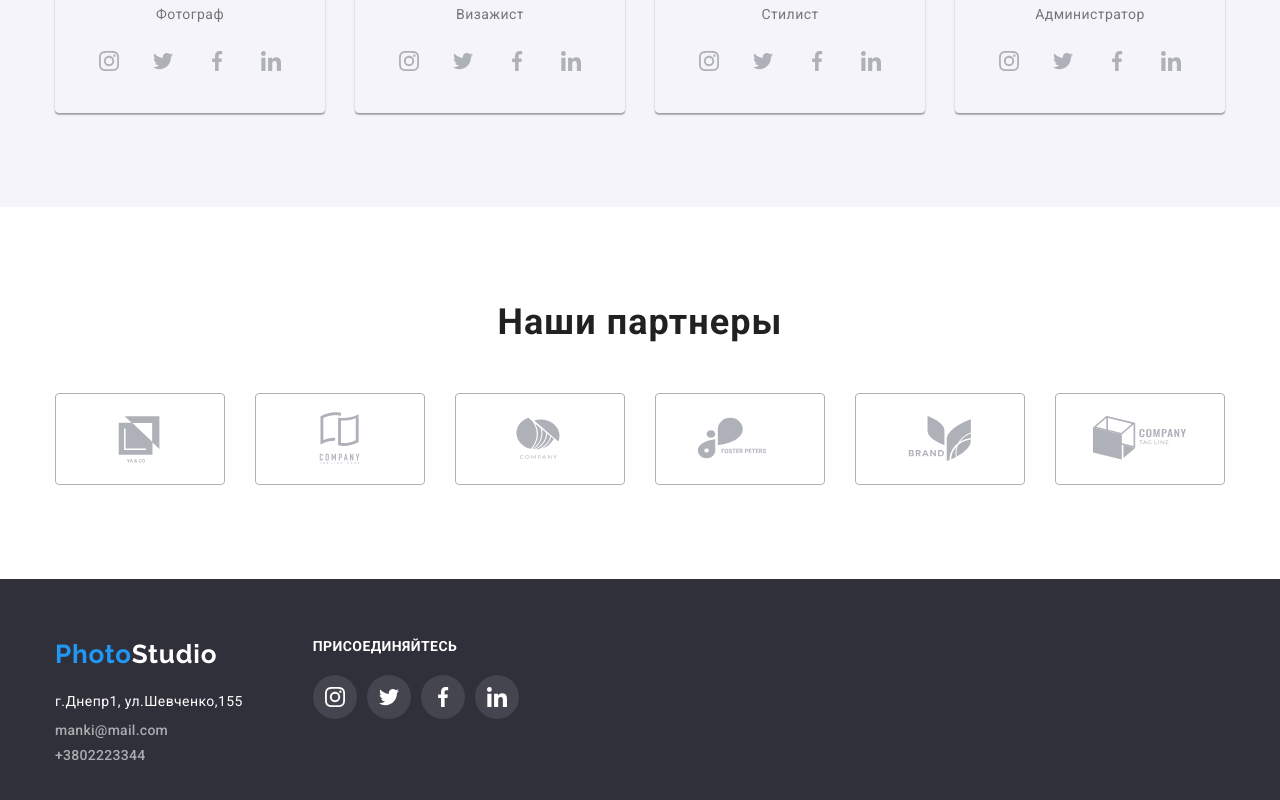
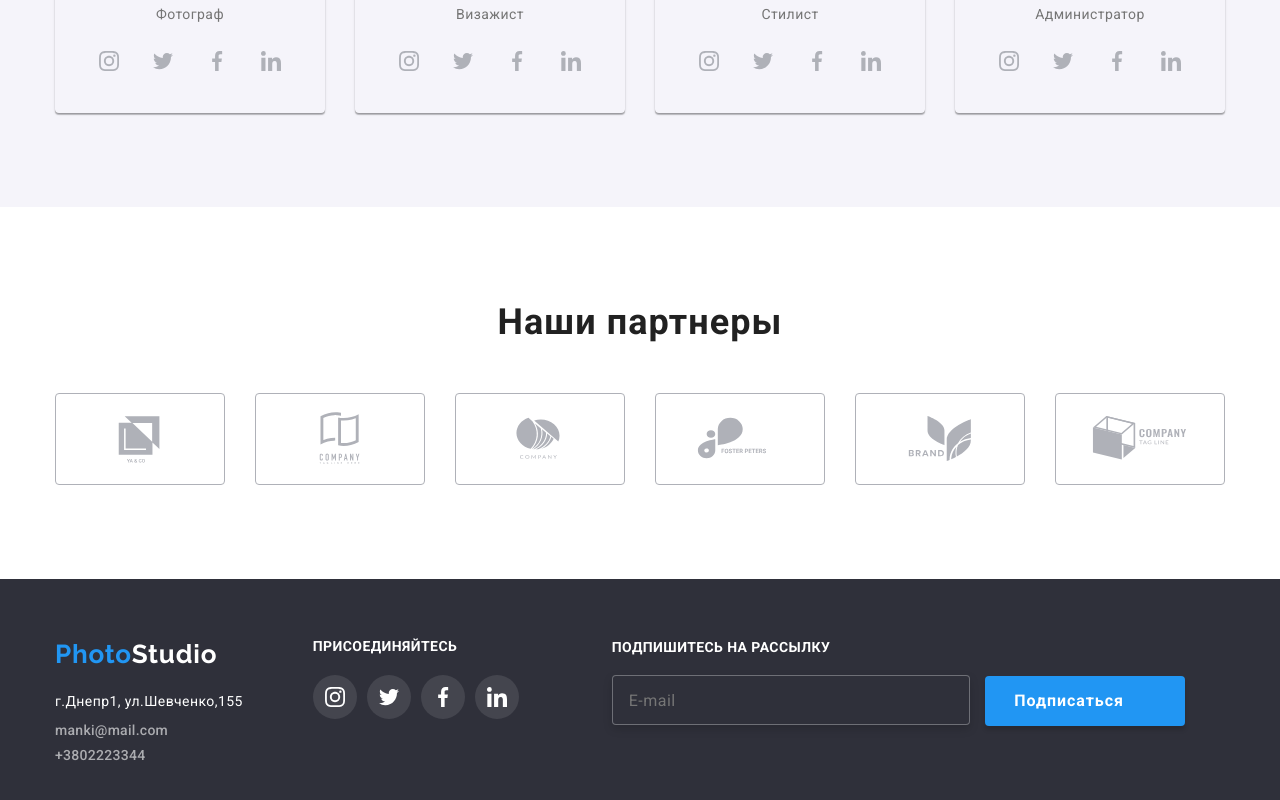
Before and after one commit to alexandra-Tan/form-styles, a plain HTML site: page index.html in a window 1280 px wide. Shown: the part 2481-3281 px from the top of the page. Drawn offline with nearby package versions, Linux system fonts and the light colour scheme.

Commit message:
style form

```diff
--- a/css/style.css
+++ b/css/style.css
@@ -467,6 +467,7 @@ header {
   border-radius: 4px;
 
   transform: translate(-50%, -50%) scale(1);
+
   transition: transform 250ms cubic-bezier(0.4, 0, 0.2, 1);
 }
 
@@ -505,6 +506,7 @@ header {
 
 .field-form {
   margin-bottom: 10px;
+  position: relative;
 }
 
 .label-form {
@@ -521,6 +523,26 @@ header {
   height: 40px;
   border: 1px solid rgba(33, 33, 33, 0.2);
   border-radius: 4px;
+  padding-left: 42px;
+  outline: none;
+  transition: outline 250ms cubic-bezier(0.4, 0, 0.2, 1);
+  transition: border 250ms cubic-bezier(0.4, 0, 0.2, 1);
+}
+
+.input-form:focus {
+  outline: 1px solid var(--color-accent);
+  border: 1px solid var(--color-accent);
+}
+
+.icon-modal {
+  position: absolute;
+  bottom: 11px;
+  left: 12px;
+
+  transition: fill 250ms cubic-bezier(0.4, 0, 0.2, 1);
+}
+.input-form:focus ~ .icon-modal {
+  fill: #2196f3;
 }
 
 .comment-form {
@@ -541,11 +563,21 @@ header {
   letter-spacing: 0.01em;
   border: 1px solid rgba(33, 33, 33, 0.2);
   border-radius: 4px;
+
+  transition: outline 250ms cubic-bezier(0.4, 0, 0.2, 1);
+  transition: border 250ms cubic-bezier(0.4, 0, 0.2, 1);
+}
+
+.comment-form:focus {
+  outline: 1px solid var(--color-accent);
+  border: 1px solid var(--color-accent);
 }
 
 .label-checkbox {
   display: block;
+  margin-bottom: 30px;
 }
+
 .label-checkbox > a {
   color: var(--color-accent);
 }
@@ -556,7 +588,6 @@ header {
   line-height: 1.71;
 
   letter-spacing: 0.03em;
-  margin-bottom: 30px;
 }
 
 .button-form {
@@ -786,3 +817,61 @@ footer .contacts {
 .footer-links-list > li + li {
   margin-left: 10px;
 }
+
+/* подписывайтесь */
+
+.footer-field-form {
+  margin-left: 93px;
+}
+
+.footer-form {
+  font-weight: 700;
+  font-size: 14px;
+  line-height: 16px;
+  letter-spacing: 0.03em;
+  text-transform: uppercase;
+
+  color: var(--complementary-color);
+  margin-bottom: 20px;
+  display: block;
+}
+
+.input-footer-form {
+  width: 358px;
+  height: 50px;
+  border: 1px solid rgba(255, 255, 255, 0.3);
+  filter: drop-shadow(0px 4px 4px rgba(0, 0, 0, 0.15));
+  border-radius: 4px;
+  background-color: var(--background-footer);
+
+  margin-right: 12px;
+  padding-left: 16px;
+
+  font-weight: 400;
+  font-size: 16px;
+  line-height: 20px;
+  display: inline-flex;
+  align-items: center;
+  letter-spacing: 0.03em;
+  color: rgba(255, 255, 255, 0.6);
+}
+
+.button-footer-form {
+  display: inline-flex;
+  width: 200px;
+  height: 50px;
+  background: #2196f3;
+  box-shadow: 0px 4px 4px rgba(0, 0, 0, 0.15);
+  border-radius: 4px;
+  border: none;
+
+  font-weight: 700;
+  font-size: 16px;
+  line-height: 30px;
+  align-items: center;
+  text-align: center;
+  letter-spacing: 0.06em;
+  color: var(--complementary-color);
+
+  padding-left: 29px;
+}
--- a/index.html
+++ b/index.html
@@ -432,6 +432,22 @@
             </li>
           </ul>
         </div>
+
+        <div class="footer-field-form">
+          <form>
+            <b class="footer-form">Подпишитесь на рассылку</b>
+
+            <label class="label-footer-form" for="user_email"></label>
+            <input
+              class="input-footer-form"
+              type="email"
+              name="email"
+              id="user_email"
+              placeholder="E-mail"
+            />
+            <button class="button-footer-form" type="submit">Подписаться</button>
+          </form>
+        </div>
       </div>
     </footer>
 
@@ -449,16 +465,28 @@
           <div class="field-form">
             <label class="label-form" for="name">Имя</label>
             <input class="input-form" type="text" name="name" id="name" />
+
+            <svg class="icon-modal" width="18" height="18">
+              <use href="./image/icons.svg#icon-person-black"></use>
+            </svg>
           </div>
 
           <div class="field-form">
             <label class="label-form" for="tel">Телефон</label>
             <input class="input-form" type="tel" name="tel" id="tel" />
+
+            <svg class="icon-modal" width="18" height="18">
+              <use href="./image/icons.svg#icon-phone-black"></use>
+            </svg>
           </div>
 
           <div class="field-form">
             <label class="label-form" for="user_email">Почта</label>
             <input class="input-form" type="email" name="email" id="user_email" />
+
+            <svg class="icon-modal" width="18" height="18">
+              <use href="./image/icons.svg#icon-email-black"></use>
+            </svg>
           </div>
 
           <label class="label-form" for="comment"> Коментарий </label>
```
